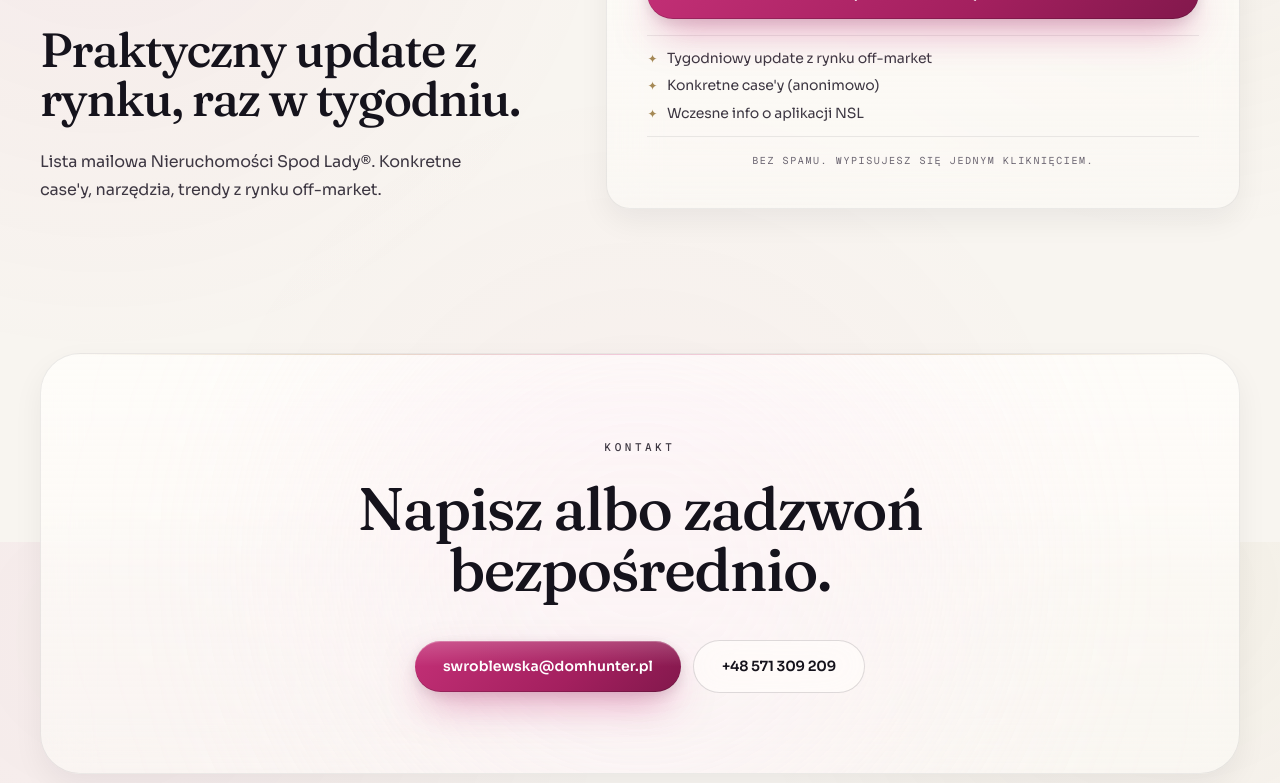
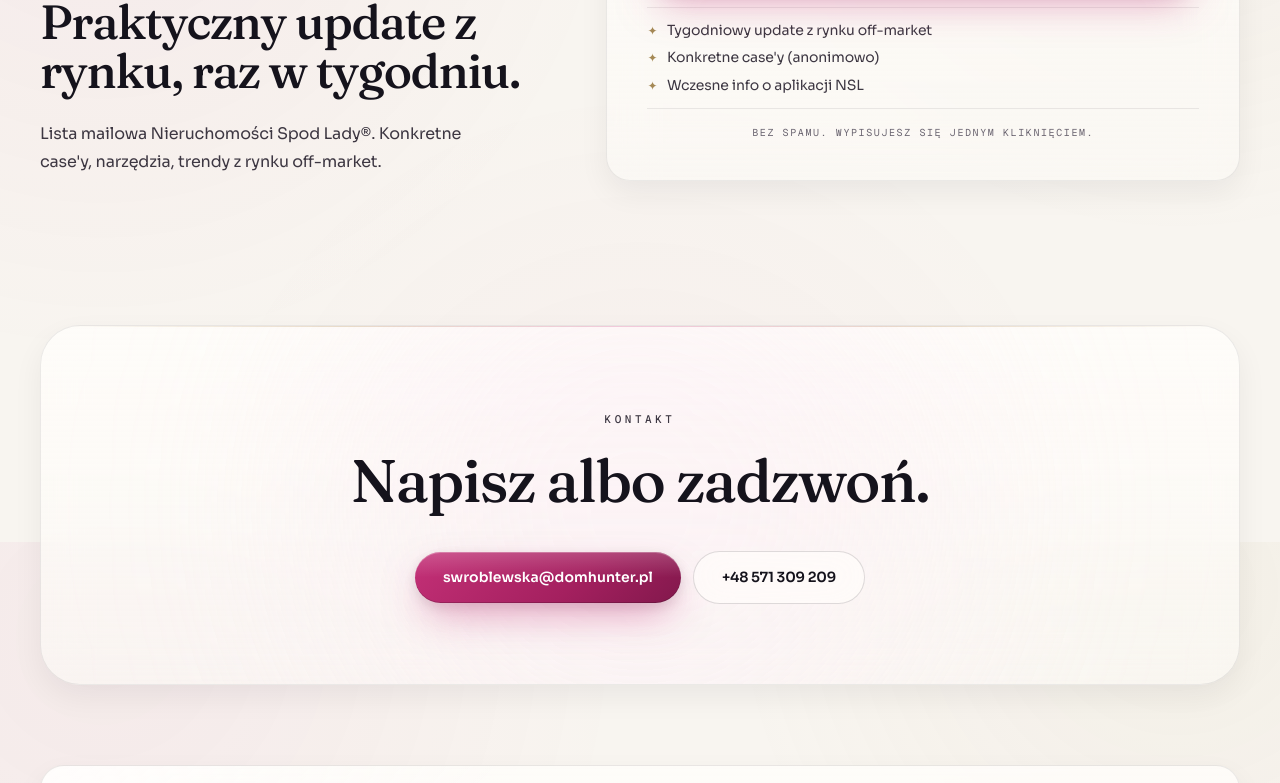
Before and after one commit to dariuszszuca-lang/sylwia-website, a Next.js app: page / in a window 1280 px wide. Shown: the part 6658-7441 px from the top of the page. Built offline with nearby package versions, Linux system fonts and the light colour scheme; no server answers.

Commit message:
fix: usun slowo 'bezposrednio' z naglowka Kontakt i opisu FAQ

```diff
--- a/app/page.tsx
+++ b/app/page.tsx
@@ -483,7 +483,7 @@ export default function Home() {
                 Najczęstsze <span className="italic text-fuchsia-700">pytania.</span>
               </h2>
               <p className="mx-auto mt-6 max-w-md text-base leading-7 text-muted">
-                Nie znalazłaś odpowiedzi? Napisz na <a href="mailto:swroblewska@domhunter.pl" className="text-foreground underline decoration-fuchsia-400 underline-offset-4 hover:text-fuchsia-700">swroblewska@domhunter.pl</a> albo zadzwoń bezpośrednio.
+                Nie znalazłaś odpowiedzi? Napisz na <a href="mailto:swroblewska@domhunter.pl" className="text-foreground underline decoration-fuchsia-400 underline-offset-4 hover:text-fuchsia-700">swroblewska@domhunter.pl</a> albo zadzwoń.
               </p>
             </div>
 
@@ -540,7 +540,7 @@ export default function Home() {
               <div className="relative">
                 <span className="kicker">Kontakt</span>
                 <h2 className="display mx-auto mt-5 max-w-3xl text-4xl leading-[1.02] font-medium text-foreground sm:text-5xl lg:text-6xl">
-                  Napisz albo zadzwoń bezpośrednio.
+                  Napisz albo zadzwoń.
                 </h2>
 
                 <div className="mt-10 flex flex-col items-center justify-center gap-3 sm:flex-row">
```
